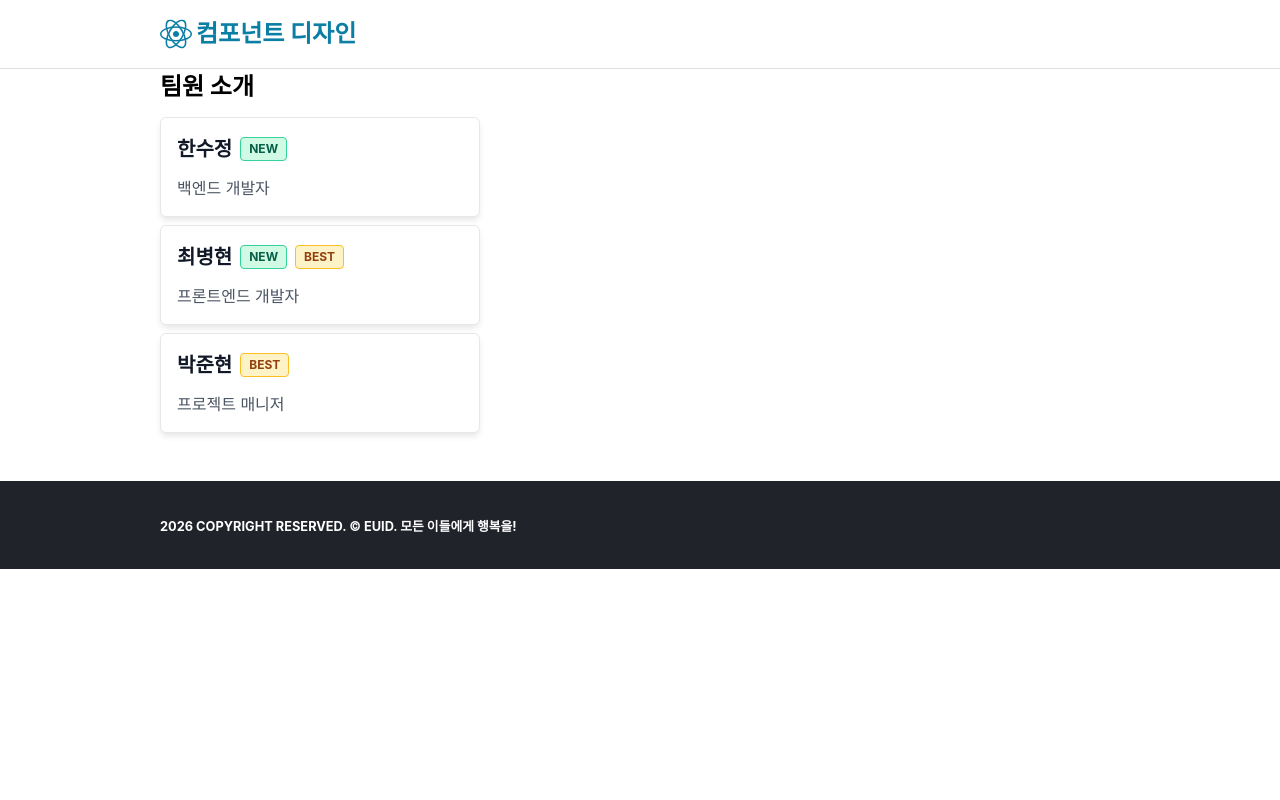
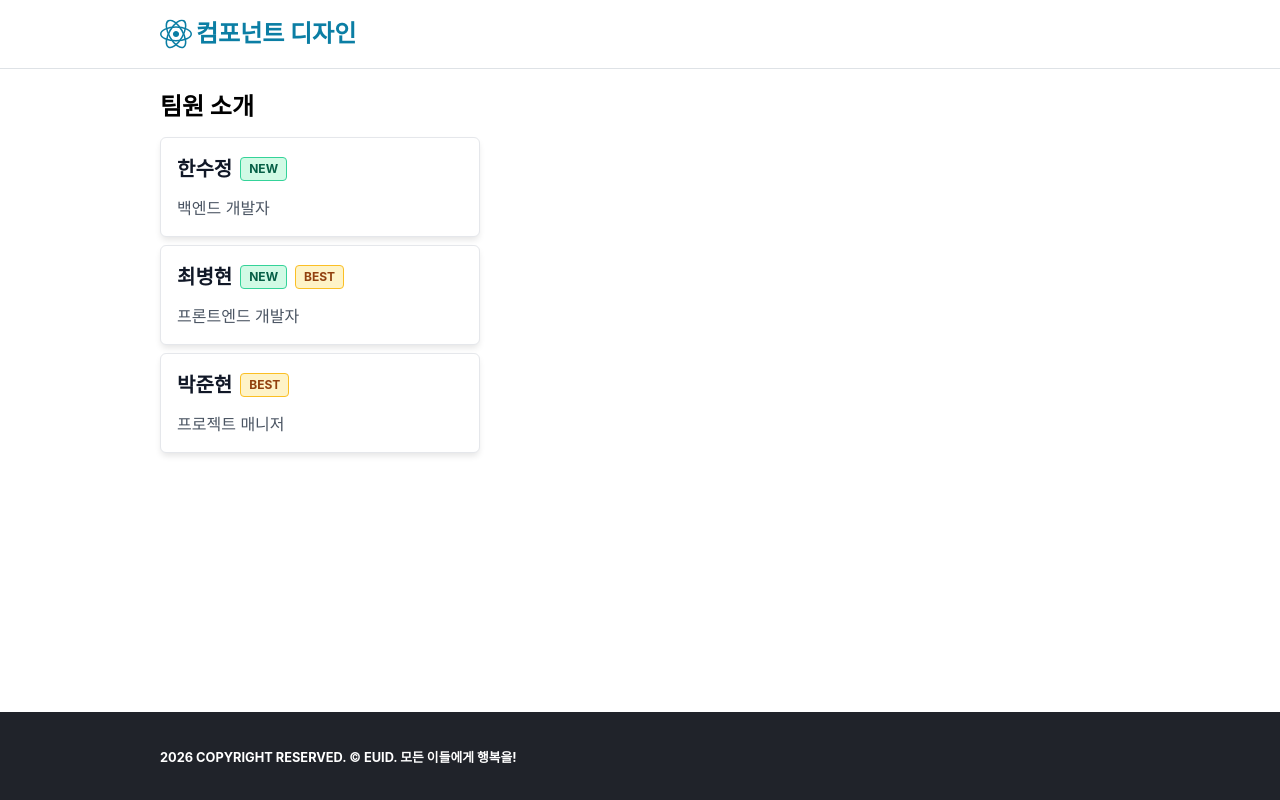
Before and after one commit to sasasak/likelion-16th-react, a React (Vite) app in the folder learning-react/02-State-이벤트-핸들링/: page / in a window 1280 px wide. Built offline with nearby package versions, Linux system fonts and the light colour scheme.

Commit message:
learn. 조건부 렌더링 2 - JSX 내부에 표현식 사용 - 함수 몸체 안에서 조건문 사용

```diff
--- a/learning-react/02-State-이벤트-핸들링/src/app/index.tsx
+++ b/learning-react/02-State-이벤트-핸들링/src/app/index.tsx
@@ -12,11 +12,11 @@ export default function App() {
         </h2>
       </Header>
 
-      <Wrapper>
-        <ConditionalRendering />
-      </Wrapper>
-
-      {/* <div data-placeholder /> */}
+      <div data-placeholder>
+        <Wrapper>
+          <ConditionalRendering />
+        </Wrapper>
+      </div>
 
       <Footer slogan={'모든 이들에게 행복을!'} />
     </div>
--- a/learning-react/02-State-이벤트-핸들링/src/app/style.module.css
+++ b/learning-react/02-State-이벤트-핸들링/src/app/style.module.css
@@ -12,5 +12,6 @@
 
   [data-placeholder] {
     flex: 1;
+    padding: 20px;
   }
 }
--- a/learning-react/02-State-이벤트-핸들링/src/components/Wrapper/index.tsx
+++ b/learning-react/02-State-이벤트-핸들링/src/components/Wrapper/index.tsx
@@ -5,16 +5,20 @@ interface WrapperProps {
   children: React.ReactNode // 필수(required)
 }
 
-function Wrapper(props: WrapperProps) {
+function Wrapper({ width, children }: WrapperProps) {
   /**
    * 컴포넌트 children, width 속성
    * ✅ 컴포넌트 타입 정의 (인라인 → 인터페이스)
    * ✅ 래퍼 내부에 넣을 (리액트) 자식 요소 설정
    * ✅ 래퍼의 너비(width) 설정
    */
+
+  const widthValue = typeof width === 'number' ? `${width}px` : width
+  const styles = { '--width': widthValue } as React.CSSProperties
+
   return (
-    <div className={S.container} style={{ width: props.width }}>
-      {props.children}
+    <div className={S.container} style={styles}>
+      {children}
     </div>
   )
 }
--- a/learning-react/02-State-이벤트-핸들링/src/learns/ConditionalRendering/ProfileCard/index.tsx
+++ b/learning-react/02-State-이벤트-핸들링/src/learns/ConditionalRendering/ProfileCard/index.tsx
@@ -21,20 +21,34 @@ function ProfileCard({
   isNew = false,
   isBest = false,
 }: ProfileCardProps) {
+  // 조건문은 함수 몸체(body) 안에서 사용
+  let newBadgeElement = null
+
+  if (isNew) {
+    newBadgeElement = (
+      <span className={`${S.badge} ${S.badgeNew}`} aria-label="신규 입사자">
+        NEW
+      </span>
+    )
+  }
+
+  let bestBadgeElement = null
+
+  if (isBest) {
+    bestBadgeElement = (
+      <span className={`${S.badge} ${S.badgeBest}`} aria-label="우수 사원">
+        BEST
+      </span>
+    )
+  }
+
+  // JSX 내부에서는 문을 사용할 수 없다. ❌
   return (
     <article className={S.card}>
       <header className={S.header}>
         <h3 className={S.name}>{name}</h3>
-        {isNew && (
-          <span className={`${S.badge} ${S.badgeNew}`} aria-label="신규 입사자">
-            NEW
-          </span>
-        )}
-        {isBest && (
-          <span className={`${S.badge} ${S.badgeBest}`} aria-label="우수 사원">
-            BEST
-          </span>
-        )}
+        {newBadgeElement}
+        {bestBadgeElement}
       </header>
       <p className={S.role}>{role}</p>
     </article>
--- a/learning-react/02-State-이벤트-핸들링/src/learns/ConditionalRendering/style.module.css
+++ b/learning-react/02-State-이벤트-핸들링/src/learns/ConditionalRendering/style.module.css
@@ -14,7 +14,7 @@
   gap: 8px;
 }
 
-[data-placeholder] {
+.placeholder {
   max-width: var(--card-max-width, 320px);
   border: 1px solid var(--card-border-color, #e5e7ec);
   border-radius: var(--card-border-radius, 6px);
```
